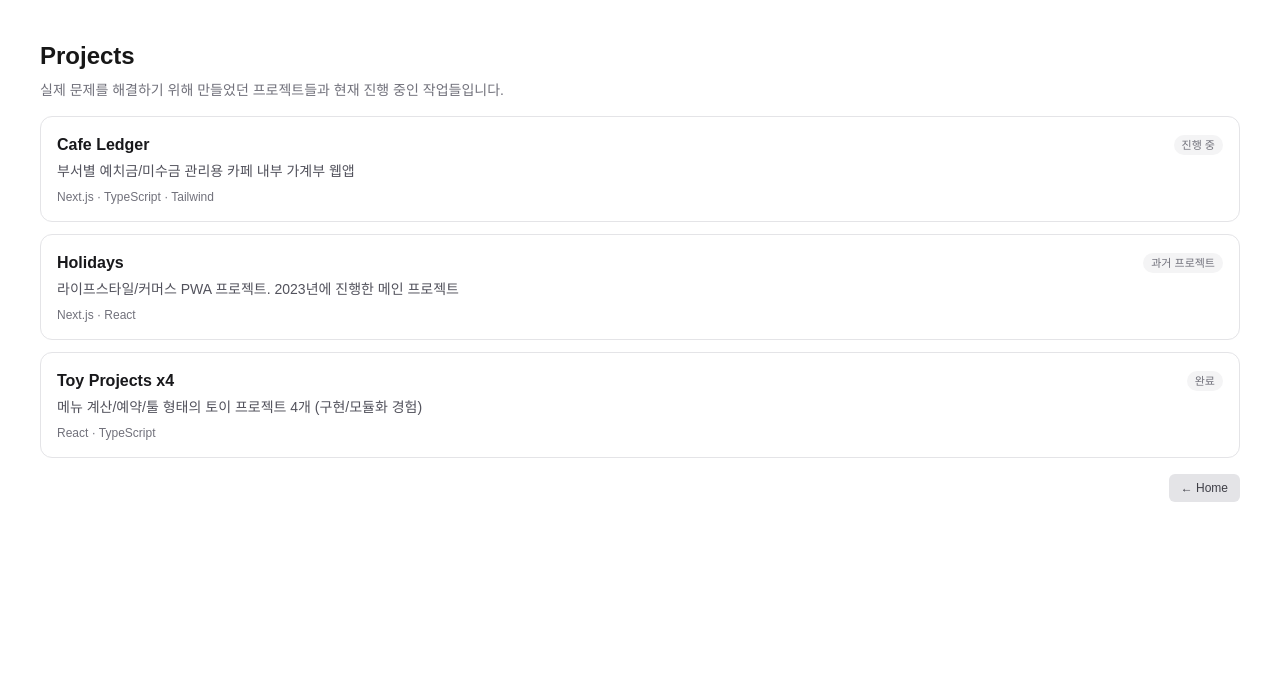
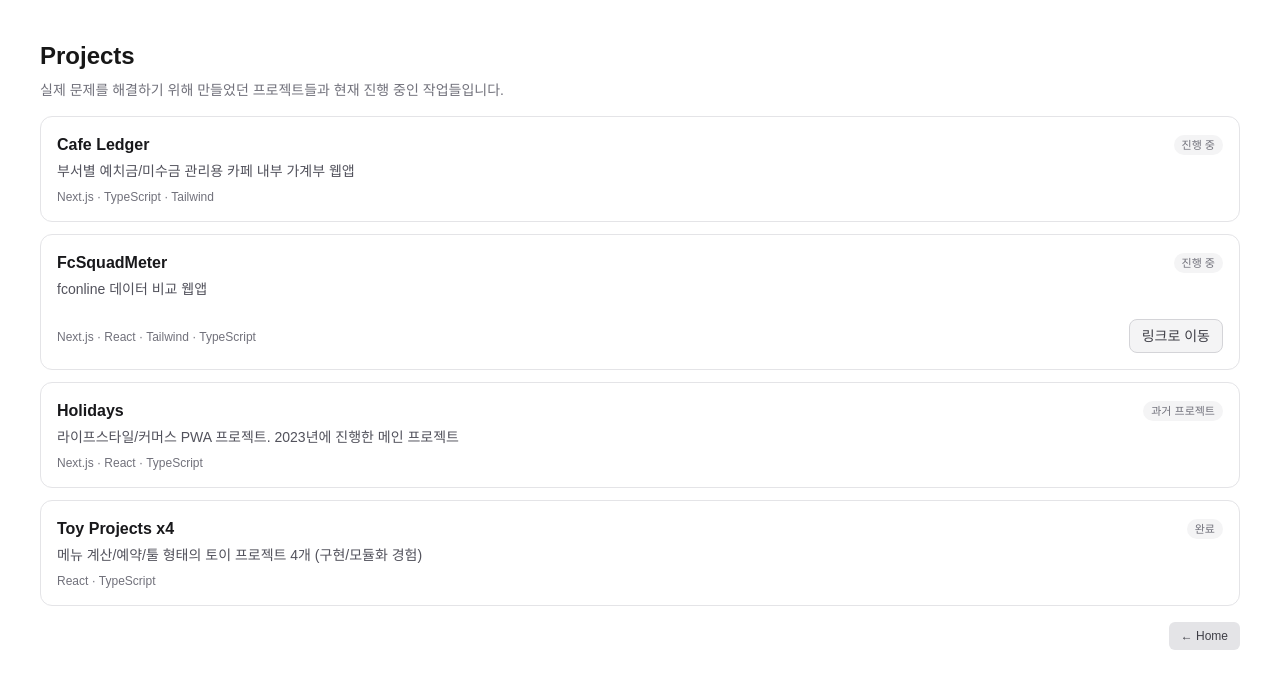
Before and after one commit to lbj23han/han-portfolio, a Next.js app: page /projects in a window 1280 px wide. Shown: the top 688 px of the page. Built offline with nearby package versions, Linux system fonts and the light colour scheme.

Commit message:
feat: improve ProjectCard UI and add CardButton + CardRow components

```diff
--- a/src/components/projects/ProjectCard.tsx
+++ b/src/components/projects/ProjectCard.tsx
@@ -1,6 +1,8 @@
+"use client";
+
 import { UI } from "@/components/ui/cardUi";
 import type { Project } from "@/constants/projects";
-import { statusLabel } from "@/constants/projects";
+import { projectUiText, statusLabel } from "@/constants/projects";
 
 type Props = {
   project: Project;
@@ -16,7 +18,15 @@ export function ProjectCard({ project }: Props) {
 
       <UI.CardDescription>{project.description}</UI.CardDescription>
 
-      <UI.CardSubtext>{project.tech.join(" · ")}</UI.CardSubtext>
+      <UI.CardRow>
+        <UI.CardSubtext>{project.tech.join(" · ")}</UI.CardSubtext>
+
+        {project.url && (
+          <UI.CardButton onClick={() => window.open(project.url, "_blank")}>
+            {projectUiText.openProject}
+          </UI.CardButton>
+        )}
+      </UI.CardRow>
     </UI.Card>
   );
 }
--- a/src/components/ui/cardUi.tsx
+++ b/src/components/ui/cardUi.tsx
@@ -1,6 +1,10 @@
-import type { ReactNode } from "react";
+import type { ReactNode, ButtonHTMLAttributes } from "react";
 
 type ChildrenProps = {
+  children: ReactNode;
+};
+
+type CardButtonProps = ButtonHTMLAttributes<HTMLButtonElement> & {
   children: ReactNode;
 };
 
@@ -46,4 +50,24 @@ export const UI = {
   CardSubtext: ({ children }: ChildrenProps) => (
     <p className="text-xs text-zinc-500 dark:text-zinc-400">{children}</p>
   ),
+
+  CardButton: ({ children, ...props }: CardButtonProps) => (
+    <button
+      {...props}
+      className="
+        mt-3 px-3 py-1.5 text-sm font-medium
+        rounded-lg border border-zinc-300 dark:border-zinc-700
+        bg-zinc-100 dark:bg-zinc-800
+        text-zinc-700 dark:text-zinc-200
+        hover:bg-zinc-200 dark:hover:bg-zinc-700
+        transition
+      "
+    >
+      {children}
+    </button>
+  ),
+
+  CardRow: ({ children }: ChildrenProps) => (
+    <div className="flex items-baseline justify-between">{children}</div>
+  ),
 };
--- a/src/constants/pages/projectsPage.ts
+++ b/src/constants/pages/projectsPage.ts
@@ -1,4 +1,3 @@
-// src/constants/pages/projectsPage.ts
 export const PROJECTS_PAGE_COPY = {
   title: "Projects",
   description:
--- a/src/constants/projects.ts
+++ b/src/constants/projects.ts
@@ -1,10 +1,21 @@
 export type ProjectStatus = "in-progress" | "done" | "legacy";
+
+export const projectUiText = {
+  openProject: "링크로 이동",
+};
+
+export const statusLabel: Record<ProjectStatus, string> = {
+  "in-progress": "진행 중",
+  done: "완료",
+  legacy: "과거 프로젝트",
+};
 
 export type Project = {
   name: string;
   description: string;
   tech: string[];
   status: ProjectStatus;
+  url?: string;
 };
 
 export const projects: Project[] = [
@@ -15,10 +26,17 @@ export const projects: Project[] = [
     status: "in-progress",
   },
   {
+    name: "FcSquadMeter",
+    description: "fconline 데이터 비교 웹앱",
+    tech: ["Next.js", "React", "Tailwind", "TypeScript"],
+    status: "in-progress",
+    url: "https://fcsquadmeter.vercel.app",
+  },
+  {
     name: "Holidays",
     description:
       "라이프스타일/커머스 PWA 프로젝트. 2023년에 진행한 메인 프로젝트",
-    tech: ["Next.js", "React"],
+    tech: ["Next.js", "React", "TypeScript"],
     status: "legacy",
   },
   {
@@ -29,9 +47,3 @@ export const projects: Project[] = [
     status: "done",
   },
 ];
-
-export const statusLabel: Record<ProjectStatus, string> = {
-  "in-progress": "진행 중",
-  done: "완료",
-  legacy: "과거 프로젝트",
-};
```
